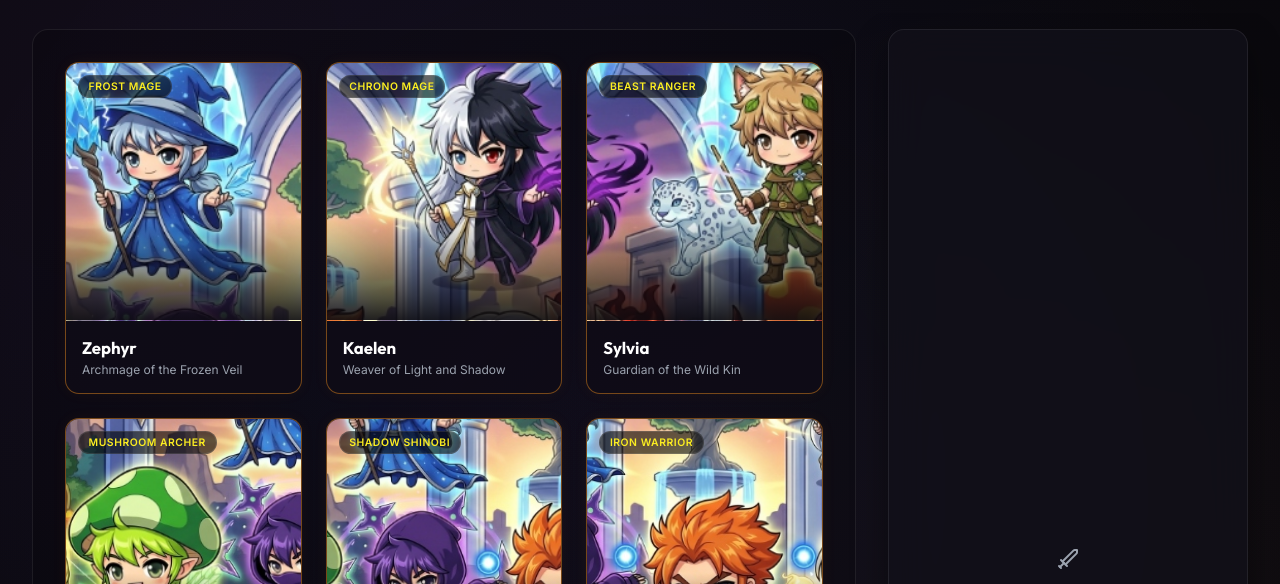
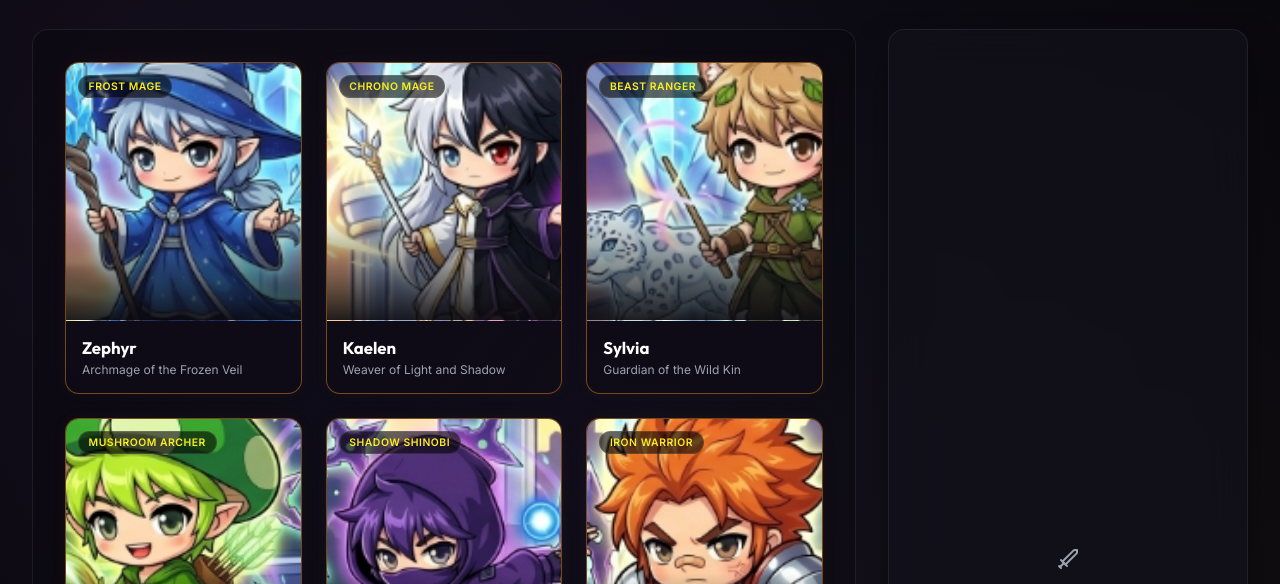
Before and after one commit to cairns1105-cyber/Gemini-Demo, a website: page index.html in a window 1280 px wide. Both pictures are taken after a click on the button "Card Deck". Shown: the part 203-787 px from the top of the page. Drawn offline with nearby package versions, Linux system fonts and the light colour scheme.

Commit message:
style: crop card deck portraits tightly to show only one character in each box

```diff
--- a/index.html
+++ b/index.html
@@ -483,36 +483,36 @@
 
       /* Dynamic Card crops */
       .card-mage {
-        background-size: 550%;
-        background-position: 33% 26%;
+        background-size: 850%;
+        background-position: 32% 28%;
       }
       .card-chrono {
-        background-size: 550%;
-        background-position: 64% 26%;
+        background-size: 850%;
+        background-position: 64% 28%;
       }
       .card-ranger {
-        background-size: 550%;
-        background-position: 84% 24%;
+        background-size: 850%;
+        background-position: 84.5% 24%;
       }
       .card-archer {
-        background-size: 450%;
-        background-position: 18% 70%;
+        background-size: 750%;
+        background-position: 19% 74%;
       }
       .card-shinobi {
-        background-size: 450%;
-        background-position: 35% 64%;
+        background-size: 750%;
+        background-position: 35% 68%;
       }
       .card-warrior {
-        background-size: 450%;
-        background-position: 50% 66%;
+        background-size: 750%;
+        background-position: 50.5% 72%;
       }
       .card-paladin {
-        background-size: 450%;
-        background-position: 65% 64%;
+        background-size: 750%;
+        background-position: 65.5% 68%;
       }
       .card-dragon {
-        background-size: 450%;
-        background-position: 84% 66%;
+        background-size: 750%;
+        background-position: 84.5% 72%;
       }
 
       .card-glow-overlay {
```
